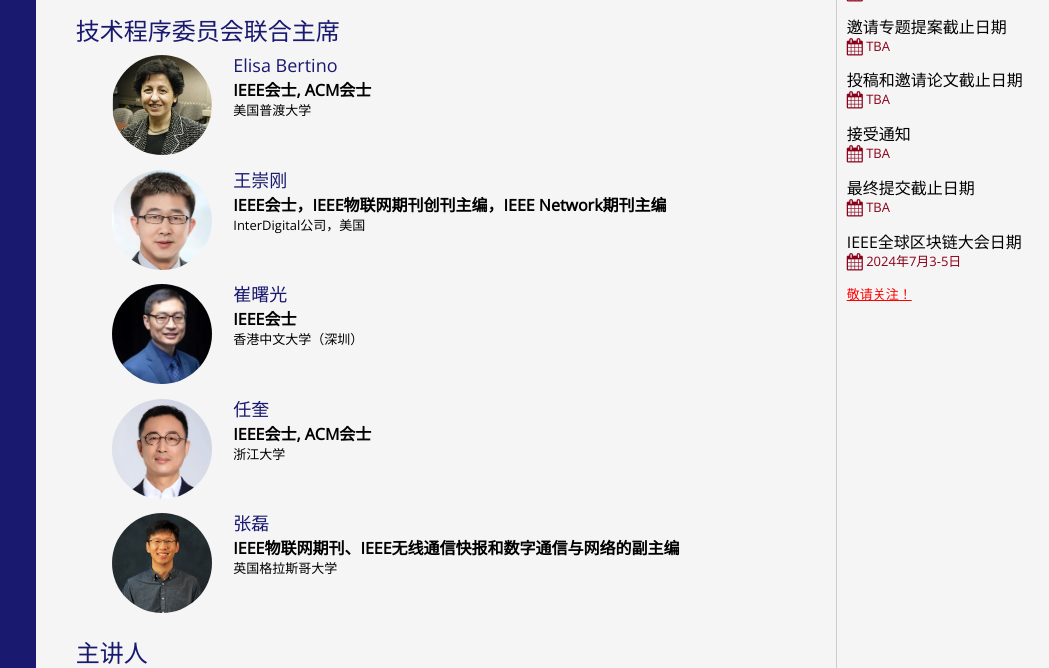
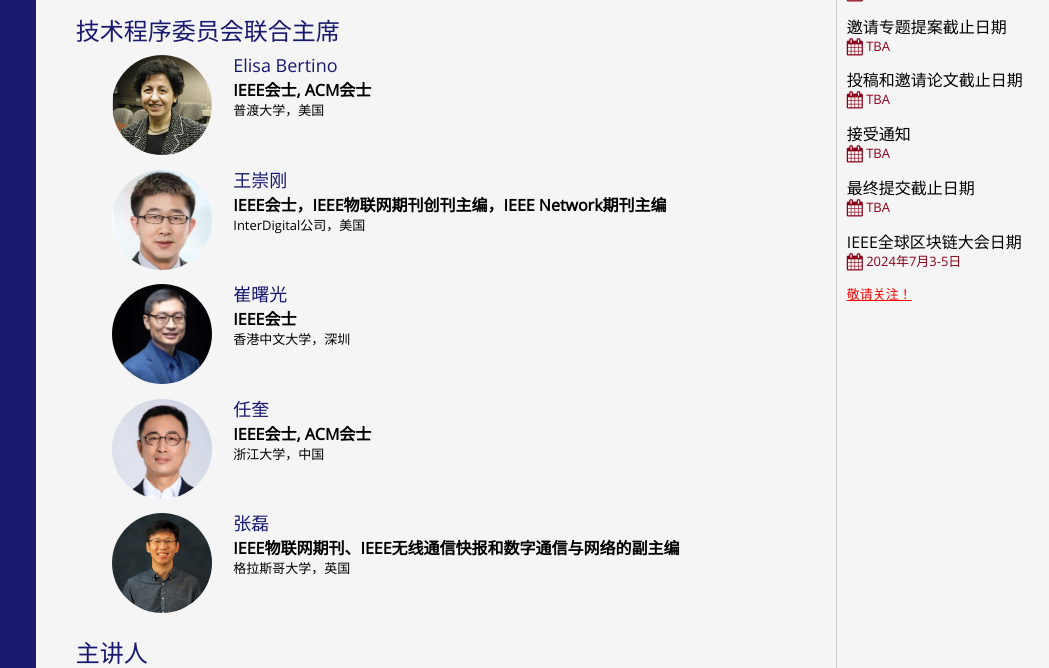
Before and after one commit to Tongji-Blockchain/GBC-web-chinese, a PHP site: page /organizers.php in a window 1280 px wide. Shown: the part 455-1123 px from the top of the page, without its empty margins (231-1280 px from the left). Run offline with PHP 8.4, Linux system fonts and the light colour scheme; some libraries are stand-ins or nearby versions.

Commit message:
修改部分错误

```diff
--- a/index.php
+++ b/index.php
@@ -53,7 +53,7 @@ require 'header-left-bar.php'; //THIS MUST BE INCLUDED FOR EACH PAGE
 	<br><br>
 	会议背景：
 	<br><br>
-	2018年1月1日，IEEE区块链组织成立，负责监督IEEE内部与区块链相关的所有活动。来自同济大学的刘尔武教授负责发展IEEE区块链亚太/中国地区。目前，IEEE区块链在全球范围内共有61个工作组，其中亚太地区有18个工作组。在中国地区，同济大学促进了6个工作组的建立，包括上海、北京、深圳、杭州、香港以及澳门/广州。
+	2018年1月1日，IEEE区块链组织成立，负责监督IEEE内部与区块链相关的所有活动。来自同济大学的刘儿兀教授负责发展IEEE区块链亚太/中国地区。目前，IEEE区块链在全球范围内共有61个工作组，其中亚太地区有18个工作组。在中国地区，同济大学促进了6个工作组的建立，包括上海、北京、深圳、杭州、香港以及澳门/广州。
 	<br><br>
 </div>
 
--- a/organizers.php
+++ b/organizers.php
@@ -28,7 +28,7 @@ require 'header-left-bar.php'; //THIS MUST BE INCLUDED FOR EACH PAGE
 		<div class="info-container">
 			<div class="name">Elisa Bertino</div>
 			<div class="role bold">IEEE会士, ACM会士</div>
-			<div class="affiliation">美国普渡大学</div>
+			<div class="affiliation">普渡大学，美国</div>
 		</div>
 	</div>
 
@@ -46,7 +46,7 @@ require 'header-left-bar.php'; //THIS MUST BE INCLUDED FOR EACH PAGE
 		<div class="info-container">
 			<div class="name">崔曙光</div>
 			<div class="role bold">IEEE会士</div>
-			<div class="affiliation">香港中文大学（深圳）</div>
+			<div class="affiliation">香港中文大学，深圳</div>
 		</div>
 	</div>
 
@@ -55,7 +55,7 @@ require 'header-left-bar.php'; //THIS MUST BE INCLUDED FOR EACH PAGE
 		<div class="info-container">
 			<div class="name">任奎</div>
 			<div class="role bold">IEEE会士, ACM会士</div>
-			<div class="affiliation">浙江大学</div>
+			<div class="affiliation">浙江大学，中国</div>
 		</div>
 	</div>
 
@@ -65,7 +65,7 @@ require 'header-left-bar.php'; //THIS MUST BE INCLUDED FOR EACH PAGE
 			<div class="name">张磊
 			</div>
 			<div class="role bold">IEEE物联网期刊、IEEE无线通信快报和数字通信与网络的副主编</div>
-			<div class="affiliation">英国格拉斯哥大学</div>
+			<div class="affiliation">格拉斯哥大学，英国</div>
 		</div>
 	</div>
 
```
